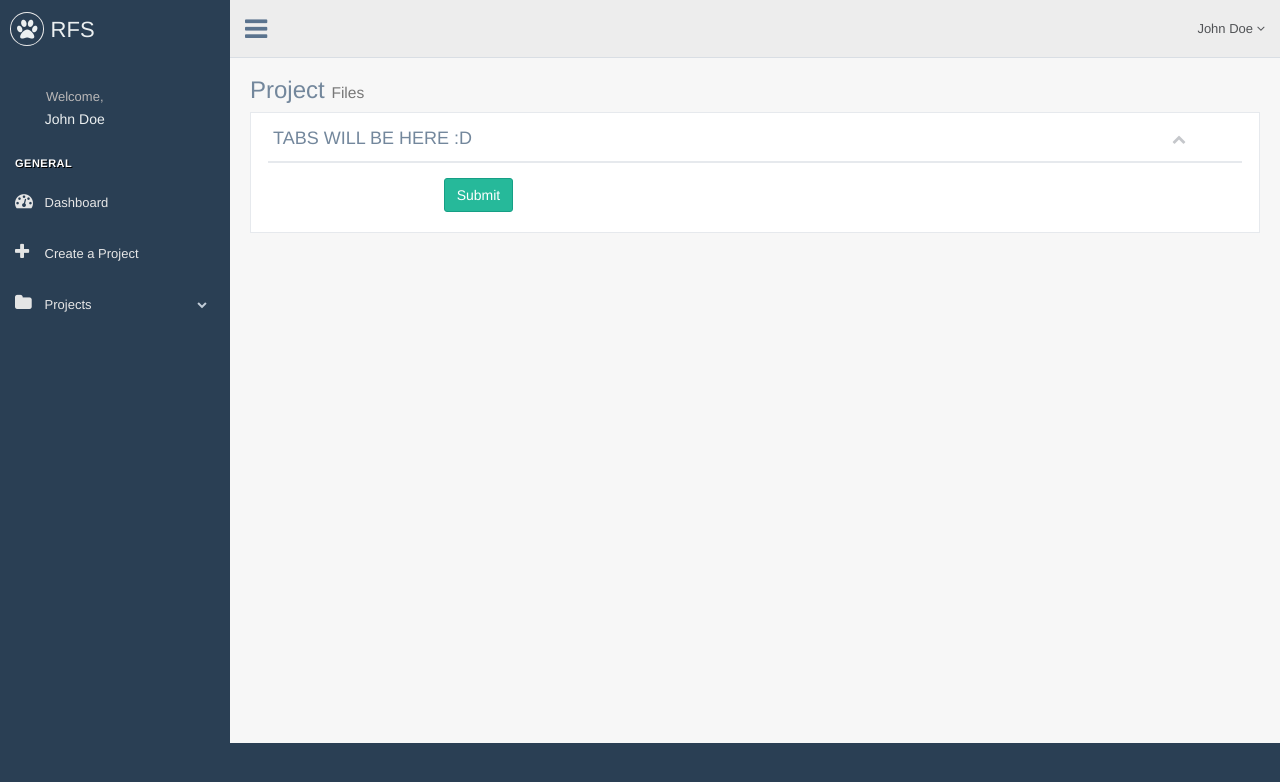
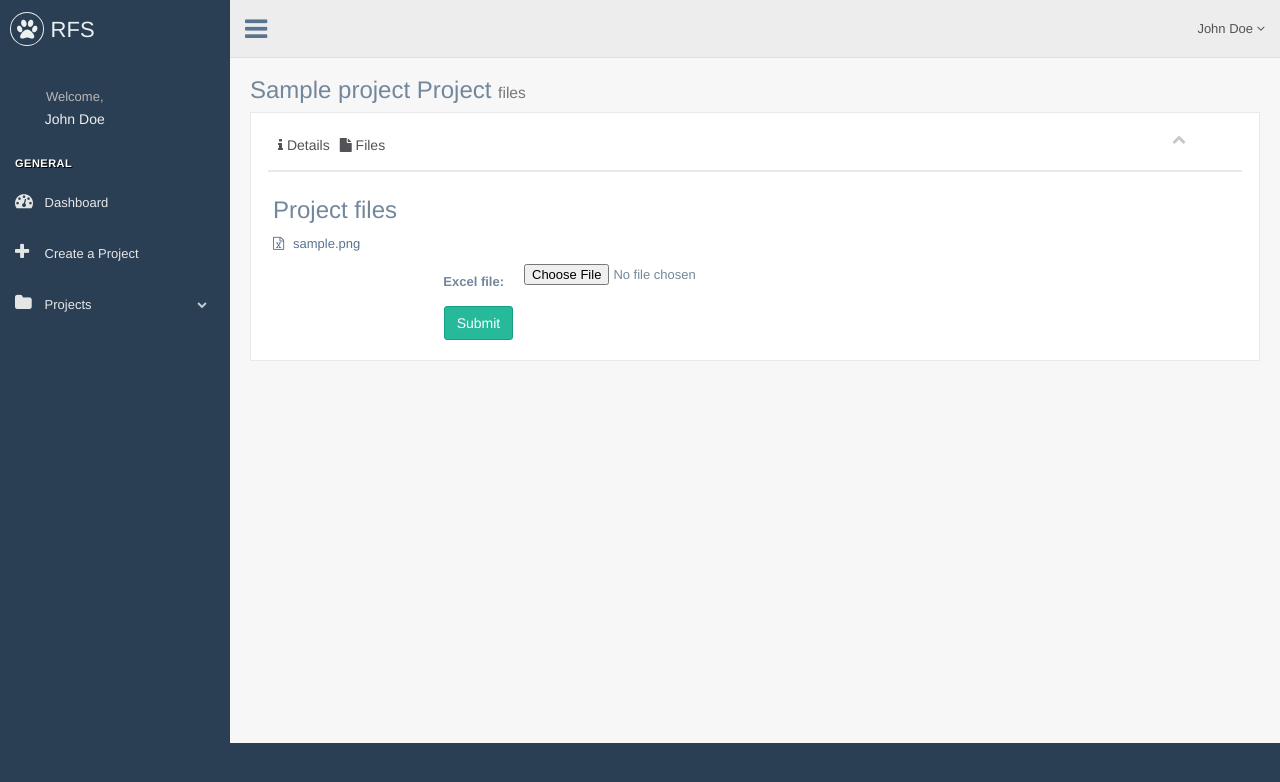
Before and after one commit to nicoletlopez/Revenue-Forecaster, a Django app: page /rfs/project/1/files/add/ in a window 1280 px wide. Shown: the top 782 px of the page. Run offline with Django 3.2, Linux system fonts and the light colour scheme; tables that the repository leaves empty hold one stand-in row (values such as "Sample post"); some libraries are stand-ins or nearby versions.

Commit message:
Added file upload(have bugs)

```diff
--- a/Application/rfs/forms.py
+++ b/Application/rfs/forms.py
@@ -1,6 +1,6 @@
 from django.contrib.auth.models import User
 from django import forms
-
+from .models import Project,File
 
 class UserForm(forms.ModelForm):
     password=forms.CharField(widget=forms.PasswordInput)
@@ -8,3 +8,9 @@ class UserForm(forms.ModelForm):
     class Meta:
         model=User
         fields=['username','email','password']
+
+class FileForm(forms.ModelForm):
+
+    class Meta:
+        model=File
+        fields=['excel_file']
--- a/Application/rfs/models.py
+++ b/Application/rfs/models.py
@@ -14,10 +14,7 @@ class Project(models.Model):
 
 class File(models.Model):
     project=models.ForeignKey(Project,on_delete=models.CASCADE)
-    file_name=models.FileField()
-
-    def get_absolute_url(self):
-        return reverse('rfs:file-add',kwargs={'pk':self.pk})
+    excel_file=models.FileField()
 
 """Created by JUSTIN"""
 """
--- a/Application/rfs/templates/rfs/file_add.html
+++ b/Application/rfs/templates/rfs/file_add.html
@@ -1,11 +1,28 @@
 {% extends 'rfs/project.html' %}
 
-{% block title %}{{ all_projects.project_name }} Project - Files{% endblock %}
-{% block subtitle %}Files{% endblock %}
+{% block title %}{{ project.project_name }} Project - Files{% endblock %}
+{% block subtitle %}files{% endblock %}
 
 {% block content %}
-    <form class="form-horizontal" action="" method="post" enctype="multipart/form-data">
+{% if error_message %}
+    <div class="alert alert-warning alert-dismissible fade in" role="alert">
+        <button type="button" class="close" data-dismiss="alert" aria-label="Close"><span aria-hidden="true">×</span>
+                    </button><strong>{{ error_message }}</strong></div>
+{% endif %}
+
+    <h3>Project files</h3>
+    <ul class="list-unstyled project_files">
+    {% if project.file_set.all %}
+        {% for file in project.file_set.all %}
+        <li><a href="#"><i class="fa fa-file-excel-o"></i>{{ file.excel_file }}</a></li>
+        {% endfor %}
+    {% else %}
+         <li>No files uploaded.</li>
+    {% endif %}
+    </ul>
+    <form class="form-horizontal" role="form" action="" method="post" enctype="multipart/form-data">
         {% csrf_token %}
+        <input type="hidden" name="project" value="{{ project }}">
         {% include 'rfs/form_template.html' %}
         <div class="form-group">
             <div class="col-sm-offset-2 col-sm-10">
--- a/Application/rfs/templates/rfs/project.html
+++ b/Application/rfs/templates/rfs/project.html
@@ -14,11 +14,17 @@
         <div class="col-md-12">
           <div class="x_panel">
             <div class="x_title">
-              <h2>TABS WILL BE HERE :D</h2>
+              <nav class="nav">
+                  <ul style="height:40px;" class="nav navbar-nav panel_toolbox navbar-left">
+                      <li><a href="{% url 'rfs:project' project.id %}"><i class="fa fa-info"> </i> Details </a></li>
+
+                      <li><a href="{% url 'rfs:file-add' project.id %}"><i class="fa fa-file"> </i> Files </a></li>
+                  </ul>
               <ul class="nav navbar-right panel_toolbox">
                 <li><a class="collapse-link"><i class="fa fa-chevron-up"></i></a>
                 </li>
               </ul>
+              </nav>
               <div class="clearfix"></div>
             </div>
 
--- a/Application/rfs/templates/rfs/project_details.html
+++ b/Application/rfs/templates/rfs/project_details.html
@@ -21,12 +21,12 @@
     <ul class="list-unstyled project_files">
     {% if project.file_set.all %}
         {% for file in project.file_set.all %}
-        <li><a href="#"><i class="fa fa-file-excel-o"></i>{{ file.file_name }}</a></li>
+        <li><a href="#"><i class="fa fa-file-excel-o"></i>{{ file.excel_file }}</a></li>
         {% endfor %}
     {% else %}
          <li>No files uploaded.</li>
     {% endif %}
-</ul>
+    </ul>
 
     <br />
 
--- a/Application/rfs/urls.py
+++ b/Application/rfs/urls.py
@@ -10,7 +10,7 @@ urlpatterns=[
     url(r'^dashboard/$',views.IndexView,name='index'),
     url(r'project/(?P<pk>[0-9]+)/details/$',views.ProjectDetail.as_view(),name='project'),
     url(r'project/create/$',views.ProjectCreate.as_view(),name='project-create'),
-    url(r'project/(?P<pk>[0-9]+)/files/add/$',views.FileAdd.as_view(),name='file-add'),
+    url(r'project/(?P<project_id>[0-9]+)/files/add/$',views.FileAdd,name='file-add'),
     #url(r'project/')
     #url(r'^signup/$',views.LoginView,name='signup'),
 ]
--- a/Application/rfs/views.py
+++ b/Application/rfs/views.py
@@ -1,11 +1,14 @@
 from django.views import generic
 from django.views.generic import View,TemplateView,DetailView
 from django.views.generic.edit import CreateView, UpdateView, DeleteView
-from django.shortcuts import render,redirect
+from django.shortcuts import render,redirect,get_object_or_404
 from django.contrib.auth import authenticate,login
 from django.core.urlresolvers import reverse_lazy
-from .forms import UserForm
+from .forms import UserForm,FileForm
 from .models import Project,File
+
+
+EXCEL_FILE_TYPES=['xlsx','xls']
 
 def StartView(request):
     return redirect('rfs:login')
@@ -41,6 +44,49 @@ class ProjectCreate(CreateView):
         context['all_projects']=Project.objects.all()
         return context
 
+def FileAdd(request,project_id):
+    form=FileForm(request.POST or None,request.FILES or None)
+    project=get_object_or_404(Project,pk=project_id)
+    projects=Project.objects.all()
+
+    if form.is_valid():
+        project_files = project.file_set.all()
+        for f in project_files:
+            if f.excel_file == form.cleaned_data.get("excel_file"):
+                context = {
+                    'all_projects':projects,
+                    'all_files': File.objects.all(),
+                    'project': project,
+                    'form': form,
+                    'error_message': 'You already added that file',
+                }
+                return render(request, 'rfs/file_add.html', context)
+        file = form.save(commit=False)
+        file.project = project
+        file.excel_file = request.FILES['excel_file']
+        file_type = file.excel_file.url.split('.')[-1]
+        file_type = file_type.lower()
+        if file_type not in EXCEL_FILE_TYPES:
+            context = {
+                'all_projects': projects,
+                'all_files': File.objects.all(),
+                'project': project,
+                'form': form,
+                'error_message': 'File must be XLS, XLSX',
+            }
+            return render(request, 'rfs/file_add.html', context)
+
+        file.save()
+        return render(request, 'rfs/project_details.html', {'project': project,'all_projects':projects,})
+    context = {
+        'all_projects': projects,
+        'all_files': File.objects.all(),
+        'project': project,
+        'form': form,
+    }
+    return render(request, 'rfs/file_add.html', context)
+
+"""
 class FileAdd(TemplateView):
     model=File
     template_name='rfs/file_add.html'
@@ -51,3 +97,4 @@ class FileAdd(TemplateView):
         context['all_projects']=Project.objects.all()
         context['all_files'] = File.objects.all()
         return context
+"""
```
Also changed, not shown: Application/rfs/migrations/0003_group_segment_master_individual_segment_master_segmentation_list.py (added), Application/rfs/migrations/0004_auto_20170926_1226.py (added), Application/rfs/migrations/0005_auto_20170926_1323.py (added).
